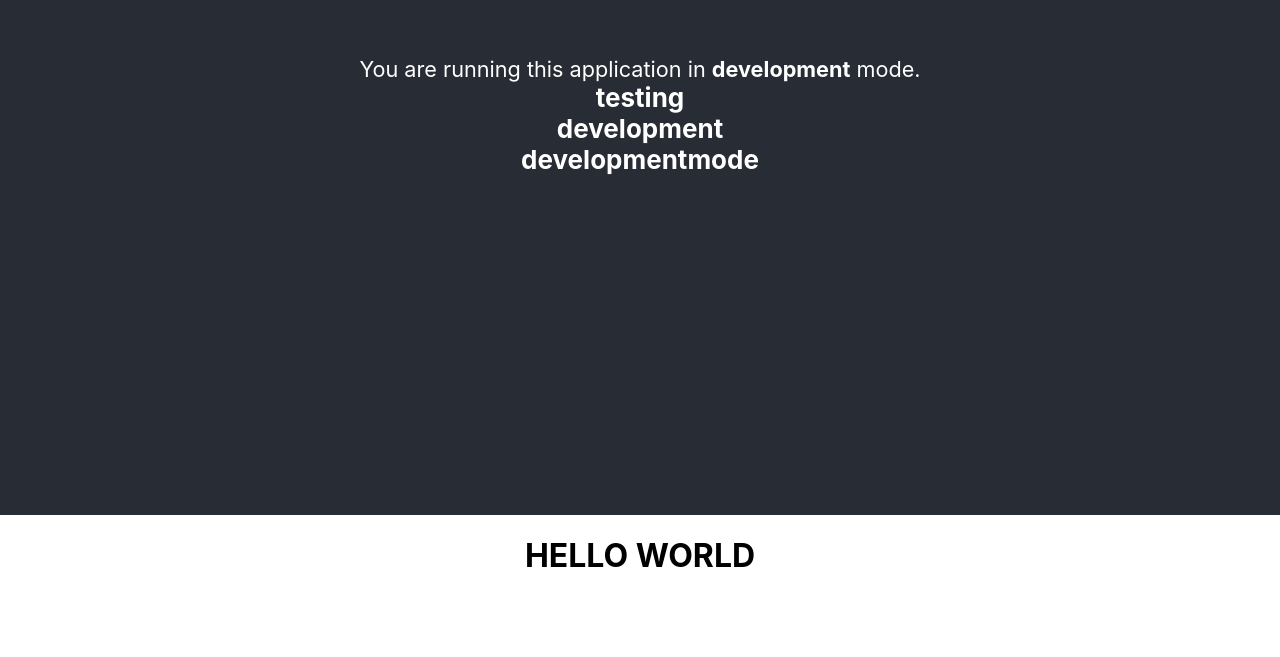
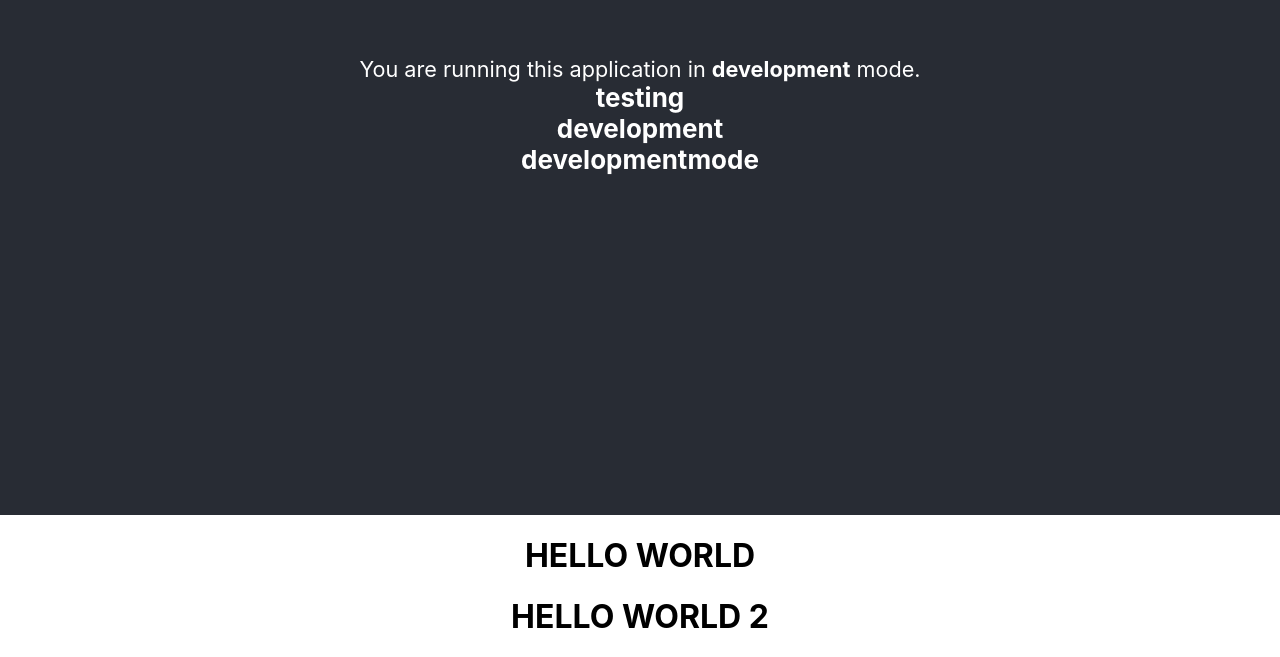
Before and after one commit to keerthanapalepu/test-deployment, a React (Create React App) app: page / in a window 1280 px wide. Shown: the part 285-942 px from the top of the page. Before the commit the page ends 882 px from the top, so only its background shows below. Built offline with nearby package versions, Linux system fonts and the light colour scheme.

Commit message:
dev change 2

```diff
--- a/src/App.js
+++ b/src/App.js
@@ -15,6 +15,7 @@ function App() {
       <b>{process.env.NODE_ENV === "development"? process.env.REACT_APP_DEVELOPMENT : process.env.REACT_APP_PRODUCTION}</b>
       </header>
       <h1>HELLO WORLD</h1>
+      <h1>HELLO WORLD 2</h1>
     </div>
   );
 }
```
